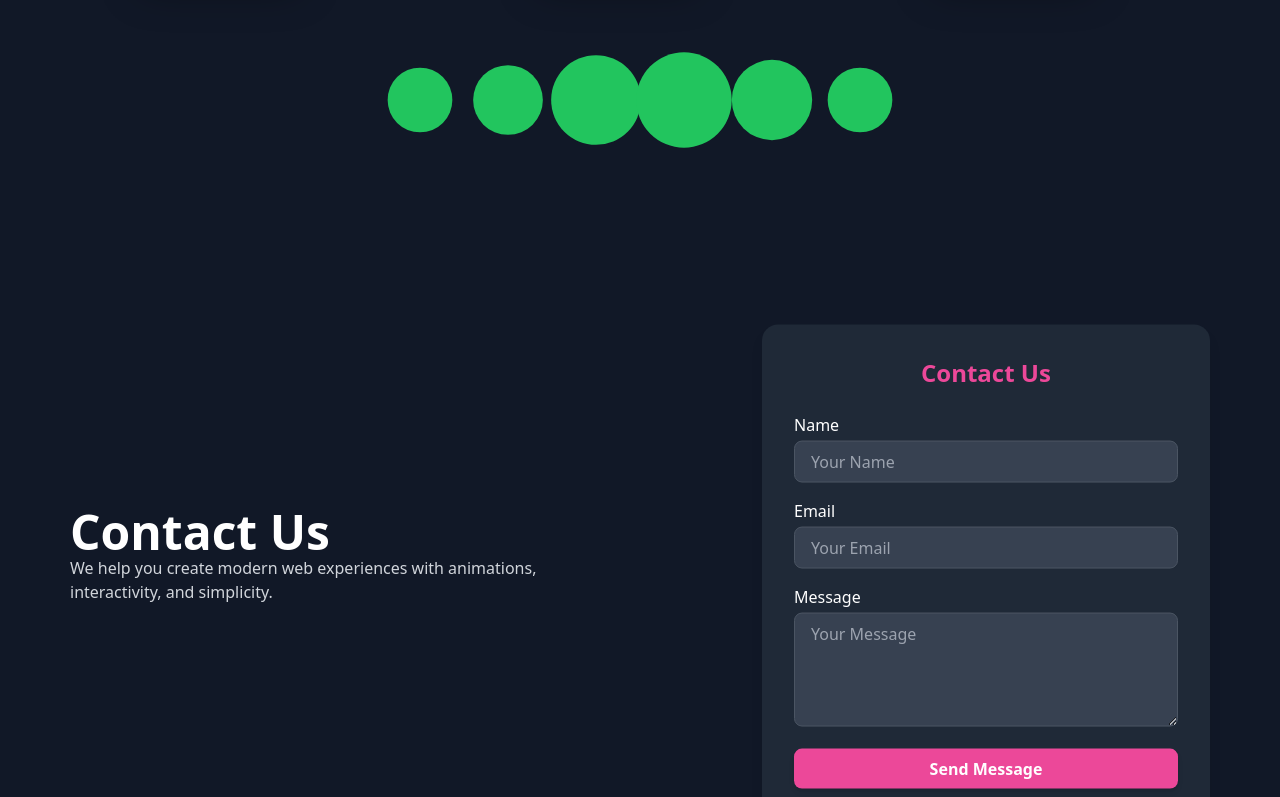
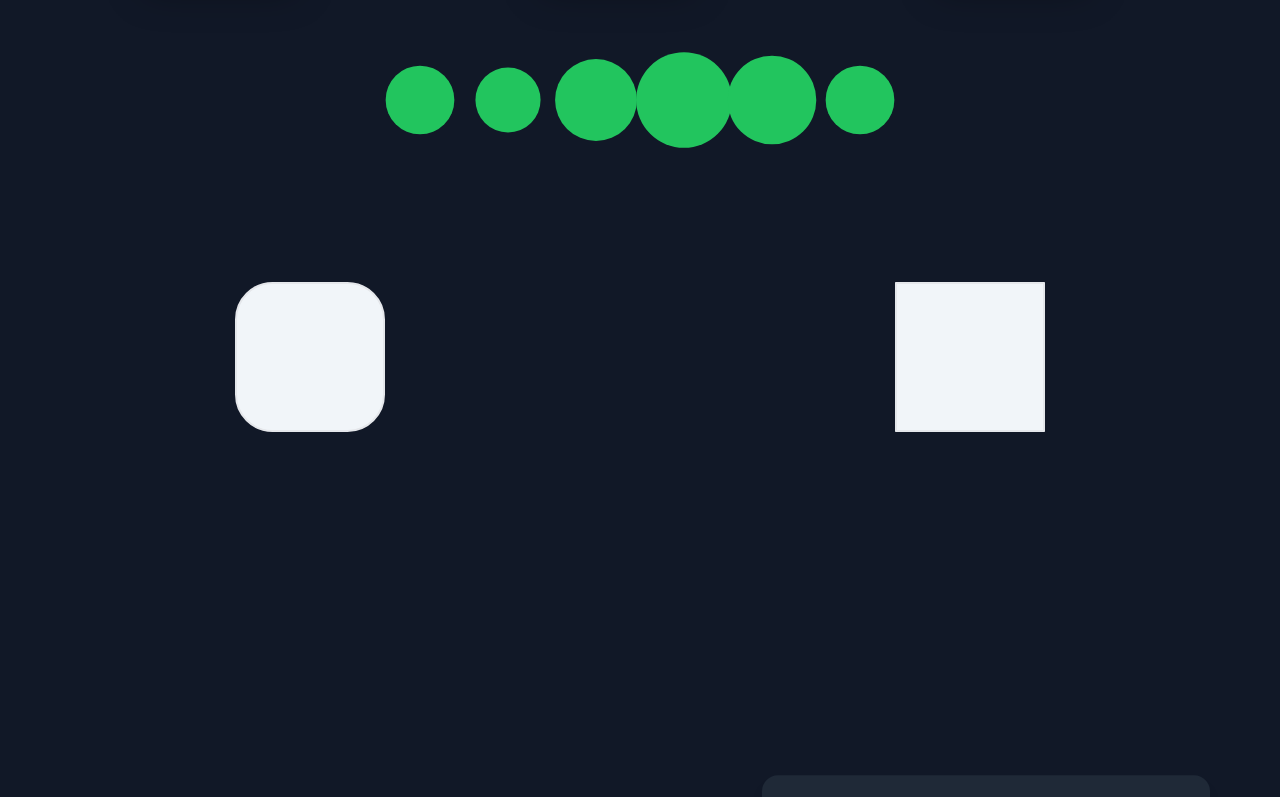
Before and after one commit to AMIREDDYRAKEY/practiceanimations, a React (Vite) app: page / in a window 1280 px wide. Shown: the part 2000-2797 px from the top of the page. Built offline with nearby package versions, Linux system fonts and the light colour scheme.

Commit message:
first commit

```diff
--- a/src/App.jsx
+++ b/src/App.jsx
@@ -9,6 +9,7 @@ import Circle from './components/Circle';
 import Borderanimate from './components/Borderanimate';
 import Scroll from './components/Scroll';
 import Footer from './components/Footer';
+import Circleeffect from './components/Circleeffect';
 const App = () => {
 
 
@@ -21,6 +22,7 @@ const App = () => {
       <div><Scroll/></div>
        <div><Borderanimate/></div>
        <div><Circle/></div>
+        <div><Circleeffect/></div>
       <div><Contact/></div>
       <div><Footer/></div>
     </div>
--- /dev/null
+++ b/src/components/Circleeffect.jsx
@@ -0,0 +1,42 @@
+import React from 'react'
+import { motion } from 'framer-motion';
+
+const Circleeffect = () => {
+  return (
+    <div className="flex gap-10 h-[300px] justify-around mt-[150px] ">
+      <motion.div
+        animate={{
+          scale: [1, 1, 2, 1, 1],
+          rotate: [0, 0, 180, 180, 0],
+          borderRadius: ["50%", "0%", "50%", "50%", "0%"],
+        }}
+        transition={{
+          duration: 2,
+          ease: "easeInOut",
+          times: [0, 0.2, 0.5, 0.8, 1],
+          repeat: Infinity,
+          repeatDelay: 1,
+        }}
+        className="border-2 h-[150px] w-[150px] bg-slate-100"
+      />
+
+      <motion.div
+        animate={{
+          scale: [1, 1, 2, 1, 1],
+          rotate: [0, 0, 180, 180, 0],
+          borderRadius: ["1%", "0%", "50%", "50%", "0%"],
+        }}
+        transition={{
+          duration: 2,
+          ease: "easeInOut",
+          times: [0, 0.2, 0.5, 0.8, 1],
+          repeat: Infinity,
+          repeatDelay: 1,
+        }}
+        className="border-2 h-[150px] w-[150px] bg-slate-100"
+      />
+    </div>
+  );
+};
+
+export default Circleeffect;
```
